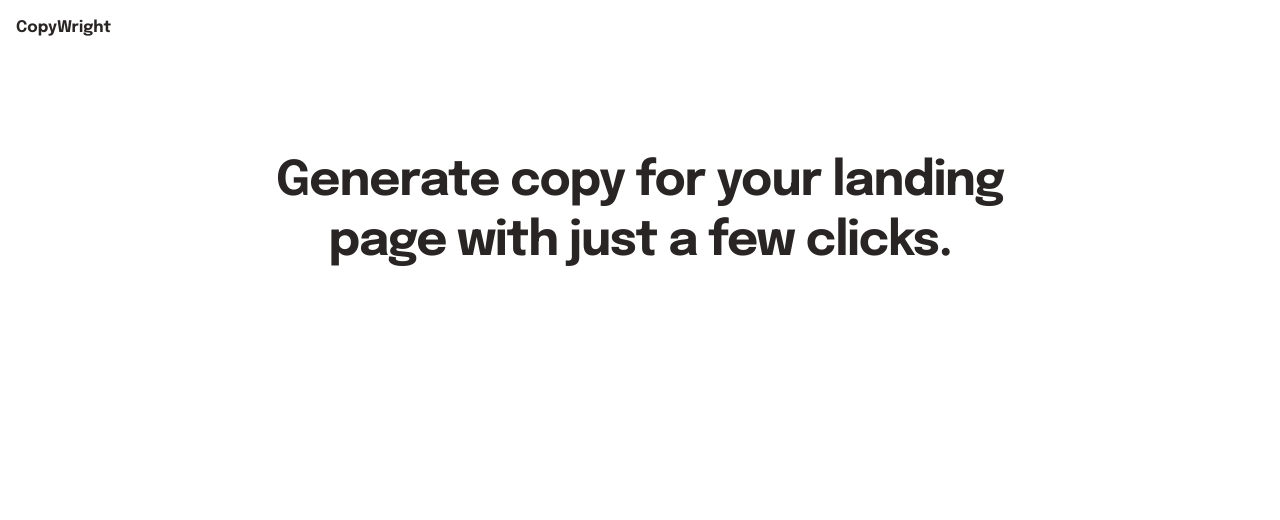
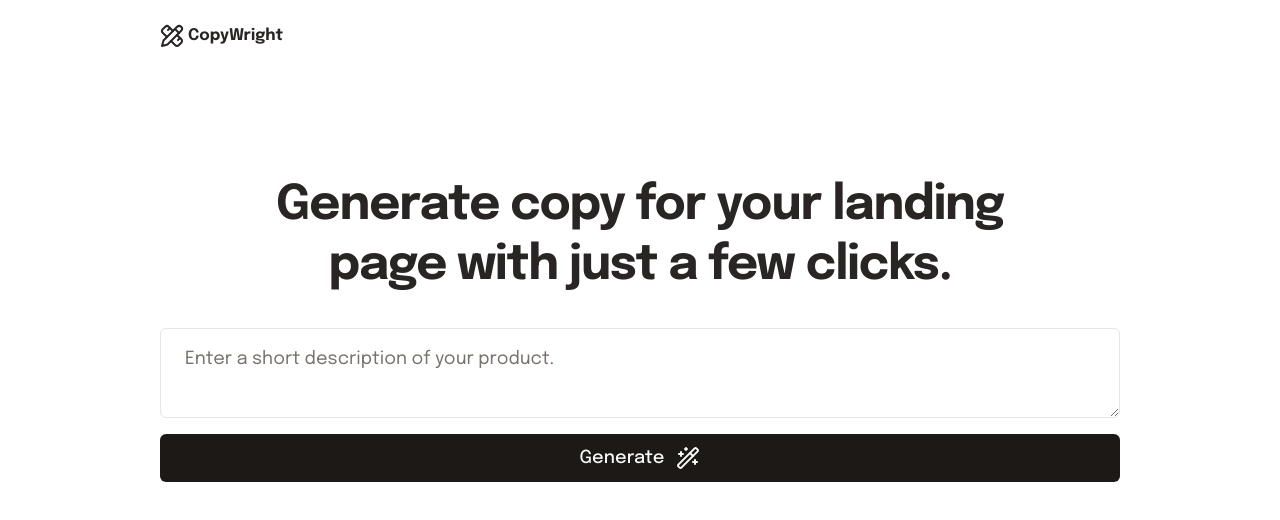
Before and after one commit to pnewsam/copywright, a Next.js app: page / in a window 1280 px wide. Shown: the top 520 px of the page. Built offline with nearby package versions, Linux system fonts and the light colour scheme.

Commit message:
Add shadcn/ui, user inputs.

```diff
--- a/src/app/components/Navbar.tsx
+++ b/src/app/components/Navbar.tsx
@@ -1,8 +1,11 @@
+import { PencilRuler } from "lucide-react";
+
 export const Navbar = () => (
-  <nav className="w-full flex p-4">
-    <div className="max-w-[1280px] mx-auto w-full">
+  <nav className="w-full flex py-6">
+    <div className="max-w-[960px] mx-auto w-full">
       <div>
-        <a className="font-bold text-stone-800" href="/">
+        <a className="font-bold text-stone-800 inline-flex gap-1" href="/">
+          <PencilRuler />
           CopyWright
         </a>
       </div>
--- a/src/app/globals.css
+++ b/src/app/globals.css
@@ -2,13 +2,75 @@
 @tailwind components;
 @tailwind utilities;
 
-:root {
-}
+@layer base {
+  :root {
+    --background: 0 0% 100%;
+    --foreground: 20 14.3% 4.1%;
 
-@media (prefers-color-scheme: dark) {
-  :root {
+    --card: 0 0% 100%;
+    --card-foreground: 20 14.3% 4.1%;
+
+    --popover: 0 0% 100%;
+    --popover-foreground: 20 14.3% 4.1%;
+
+    --primary: 24 9.8% 10%;
+    --primary-foreground: 60 9.1% 97.8%;
+
+    --secondary: 60 4.8% 95.9%;
+    --secondary-foreground: 24 9.8% 10%;
+
+    --muted: 60 4.8% 95.9%;
+    --muted-foreground: 25 5.3% 44.7%;
+
+    --accent: 60 4.8% 95.9%;
+    --accent-foreground: 24 9.8% 10%;
+
+    --destructive: 0 84.2% 60.2%;
+    --destructive-foreground: 60 9.1% 97.8%;
+
+    --border: 20 5.9% 90%;
+    --input: 20 5.9% 90%;
+    --ring: 20 14.3% 4.1%;
+
+    --radius: 0.5rem;
+  }
+
+  .dark {
+    --background: 20 14.3% 4.1%;
+    --foreground: 60 9.1% 97.8%;
+
+    --card: 20 14.3% 4.1%;
+    --card-foreground: 60 9.1% 97.8%;
+
+    --popover: 20 14.3% 4.1%;
+    --popover-foreground: 60 9.1% 97.8%;
+
+    --primary: 60 9.1% 97.8%;
+    --primary-foreground: 24 9.8% 10%;
+
+    --secondary: 12 6.5% 15.1%;
+    --secondary-foreground: 60 9.1% 97.8%;
+
+    --muted: 12 6.5% 15.1%;
+    --muted-foreground: 24 5.4% 63.9%;
+
+    --accent: 12 6.5% 15.1%;
+    --accent-foreground: 60 9.1% 97.8%;
+
+    --destructive: 0 62.8% 30.6%;
+    --destructive-foreground: 60 9.1% 97.8%;
+
+    --border: 12 6.5% 15.1%;
+    --input: 12 6.5% 15.1%;
+    --ring: 24 5.7% 82.9%;
   }
 }
 
-body {
+@layer base {
+  * {
+    @apply border-border;
+  }
+  body {
+    @apply bg-background text-foreground;
+  }
 }
--- a/src/app/page.tsx
+++ b/src/app/page.tsx
@@ -1,10 +1,34 @@
+import { buttonVariants } from "@/components/ui/button";
+import { cn } from "@/lib/utils";
+import { Wand2 } from "lucide-react";
+import { Textarea } from "@/components/ui/textarea";
+import { Button } from "@/components/ui/button";
+
 export default function Home() {
   return (
     <main className="flex min-h-screen flex-col items-center justify-between p-24">
-      <div className="flex justify-center">
-        <h1 className="text-5xl font-bold text-stone-800 text-center tracking-tight max-w-[800px] leading-tight">
-          Generate copy for your landing page with just a few clicks.
-        </h1>
+      <div className="max-w-[960px] w-full mx-auto">
+        <div className="flex justify-center mb-8">
+          <h1 className="text-5xl font-bold text-stone-800 text-center tracking-tight max-w-[800px] leading-tight">
+            Generate copy for your landing page with just a few clicks.
+          </h1>
+        </div>
+        <div>
+          <Textarea
+            className="text-lg mb-4 px-6 py-4"
+            placeholder="Enter a short description of your product."
+            rows={2}
+          />
+          <Button
+            className={cn(
+              buttonVariants({ variant: "default" }),
+              "gap-3 py-6 text-lg w-full"
+            )}
+          >
+            Generate
+            <Wand2 />
+          </Button>
+        </div>
       </div>
     </main>
   );
--- /dev/null
+++ b/src/components/ui/button.tsx
@@ -0,0 +1,56 @@
+import * as React from "react"
+import { Slot } from "@radix-ui/react-slot"
+import { cva, type VariantProps } from "class-variance-authority"
+
+import { cn } from "@/lib/utils"
+
+const buttonVariants = cva(
+  "inline-flex items-center justify-center rounded-md text-sm font-medium ring-offset-background transition-colors focus-visible:outline-none focus-visible:ring-2 focus-visible:ring-ring focus-visible:ring-offset-2 disabled:pointer-events-none disabled:opacity-50",
+  {
+    variants: {
+      variant: {
+        default: "bg-primary text-primary-foreground hover:bg-primary/90",
+        destructive:
+          "bg-destructive text-destructive-foreground hover:bg-destructive/90",
+        outline:
+          "border border-input bg-background hover:bg-accent hover:text-accent-foreground",
+        secondary:
+          "bg-secondary text-secondary-foreground hover:bg-secondary/80",
+        ghost: "hover:bg-accent hover:text-accent-foreground",
+        link: "text-primary underline-offset-4 hover:underline",
+      },
+      size: {
+        default: "h-10 px-4 py-2",
+        sm: "h-9 rounded-md px-3",
+        lg: "h-11 rounded-md px-8",
+        icon: "h-10 w-10",
+      },
+    },
+    defaultVariants: {
+      variant: "default",
+      size: "default",
+    },
+  }
+)
+
+export interface ButtonProps
+  extends React.ButtonHTMLAttributes<HTMLButtonElement>,
+    VariantProps<typeof buttonVariants> {
+  asChild?: boolean
+}
+
+const Button = React.forwardRef<HTMLButtonElement, ButtonProps>(
+  ({ className, variant, size, asChild = false, ...props }, ref) => {
+    const Comp = asChild ? Slot : "button"
+    return (
+      <Comp
+        className={cn(buttonVariants({ variant, size, className }))}
+        ref={ref}
+        {...props}
+      />
+    )
+  }
+)
+Button.displayName = "Button"
+
+export { Button, buttonVariants }
--- /dev/null
+++ b/src/components/ui/input.tsx
@@ -0,0 +1,25 @@
+import * as React from "react"
+
+import { cn } from "@/lib/utils"
+
+export interface InputProps
+  extends React.InputHTMLAttributes<HTMLInputElement> {}
+
+const Input = React.forwardRef<HTMLInputElement, InputProps>(
+  ({ className, type, ...props }, ref) => {
+    return (
+      <input
+        type={type}
+        className={cn(
+          "flex h-10 w-full rounded-md border border-input bg-background px-3 py-2 text-sm ring-offset-background file:border-0 file:bg-transparent file:text-sm file:font-medium placeholder:text-muted-foreground focus-visible:outline-none focus-visible:ring-2 focus-visible:ring-ring focus-visible:ring-offset-2 disabled:cursor-not-allowed disabled:opacity-50",
+          className
+        )}
+        ref={ref}
+        {...props}
+      />
+    )
+  }
+)
+Input.displayName = "Input"
+
+export { Input }
--- /dev/null
+++ b/src/components/ui/textarea.tsx
@@ -0,0 +1,24 @@
+import * as React from "react"
+
+import { cn } from "@/lib/utils"
+
+export interface TextareaProps
+  extends React.TextareaHTMLAttributes<HTMLTextAreaElement> {}
+
+const Textarea = React.forwardRef<HTMLTextAreaElement, TextareaProps>(
+  ({ className, ...props }, ref) => {
+    return (
+      <textarea
+        className={cn(
+          "flex min-h-[80px] w-full rounded-md border border-input bg-background px-3 py-2 text-sm ring-offset-background placeholder:text-muted-foreground focus-visible:outline-none focus-visible:ring-2 focus-visible:ring-ring focus-visible:ring-offset-2 disabled:cursor-not-allowed disabled:opacity-50",
+          className
+        )}
+        ref={ref}
+        {...props}
+      />
+    )
+  }
+)
+Textarea.displayName = "Textarea"
+
+export { Textarea }
--- /dev/null
+++ b/src/lib/utils.ts
@@ -0,0 +1,6 @@
+import { type ClassValue, clsx } from "clsx"
+import { twMerge } from "tailwind-merge"
+
+export function cn(...inputs: ClassValue[]) {
+  return twMerge(clsx(inputs))
+}
--- a/tailwind.config.ts
+++ b/tailwind.config.ts
@@ -1,20 +1,76 @@
-import type { Config } from 'tailwindcss'
-
-const config: Config = {
+/** @type {import('tailwindcss').Config} */
+module.exports = {
+  darkMode: ["class"],
   content: [
-    './src/pages/**/*.{js,ts,jsx,tsx,mdx}',
-    './src/components/**/*.{js,ts,jsx,tsx,mdx}',
-    './src/app/**/*.{js,ts,jsx,tsx,mdx}',
-  ],
+    './pages/**/*.{ts,tsx}',
+    './components/**/*.{ts,tsx}',
+    './app/**/*.{ts,tsx}',
+    './src/**/*.{ts,tsx}',
+	],
   theme: {
+    container: {
+      center: true,
+      padding: "2rem",
+      screens: {
+        "2xl": "1400px",
+      },
+    },
     extend: {
-      backgroundImage: {
-        'gradient-radial': 'radial-gradient(var(--tw-gradient-stops))',
-        'gradient-conic':
-          'conic-gradient(from 180deg at 50% 50%, var(--tw-gradient-stops))',
+      colors: {
+        border: "hsl(var(--border))",
+        input: "hsl(var(--input))",
+        ring: "hsl(var(--ring))",
+        background: "hsl(var(--background))",
+        foreground: "hsl(var(--foreground))",
+        primary: {
+          DEFAULT: "hsl(var(--primary))",
+          foreground: "hsl(var(--primary-foreground))",
+        },
+        secondary: {
+          DEFAULT: "hsl(var(--secondary))",
+          foreground: "hsl(var(--secondary-foreground))",
+        },
+        destructive: {
+          DEFAULT: "hsl(var(--destructive))",
+          foreground: "hsl(var(--destructive-foreground))",
+        },
+        muted: {
+          DEFAULT: "hsl(var(--muted))",
+          foreground: "hsl(var(--muted-foreground))",
+        },
+        accent: {
+          DEFAULT: "hsl(var(--accent))",
+          foreground: "hsl(var(--accent-foreground))",
+        },
+        popover: {
+          DEFAULT: "hsl(var(--popover))",
+          foreground: "hsl(var(--popover-foreground))",
+        },
+        card: {
+          DEFAULT: "hsl(var(--card))",
+          foreground: "hsl(var(--card-foreground))",
+        },
+      },
+      borderRadius: {
+        lg: "var(--radius)",
+        md: "calc(var(--radius) - 2px)",
+        sm: "calc(var(--radius) - 4px)",
+      },
+      keyframes: {
+        "accordion-down": {
+          from: { height: 0 },
+          to: { height: "var(--radix-accordion-content-height)" },
+        },
+        "accordion-up": {
+          from: { height: "var(--radix-accordion-content-height)" },
+          to: { height: 0 },
+        },
+      },
+      animation: {
+        "accordion-down": "accordion-down 0.2s ease-out",
+        "accordion-up": "accordion-up 0.2s ease-out",
       },
     },
   },
-  plugins: [],
+  plugins: [require("tailwindcss-animate")],
 }
-export default config
```
Also changed, not shown: package.json (+7 -1 lines), components.json (added), 1 other file (tests, documents, lock files or other folders).
